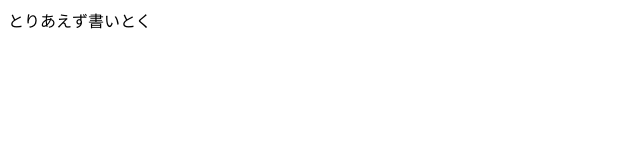
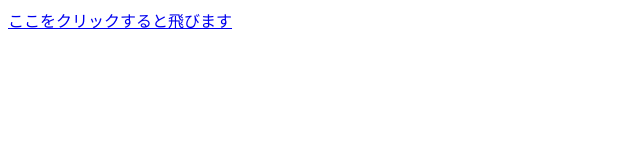
Before and after one commit to hirakawa1010/hirakawa1010.github.io, a plain HTML site: page index.html in a window 1280 px wide. Shown: the whole page, without its empty margins (0-640 px from the left). Drawn offline with Linux system fonts and the light colour scheme.

Commit message:
Update index.html

```diff
--- a/index.html
+++ b/index.html
@@ -4,6 +4,6 @@
   <title>index</title>
 </head>
 <body>
-とりあえず書いとく
+  <a href="#kadai2.html">ここをクリックすると飛びます</a>
 </body>
 </html>
```
